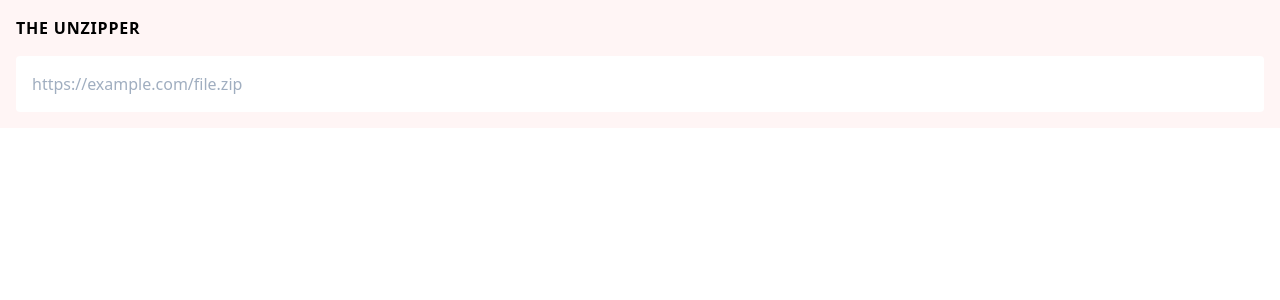
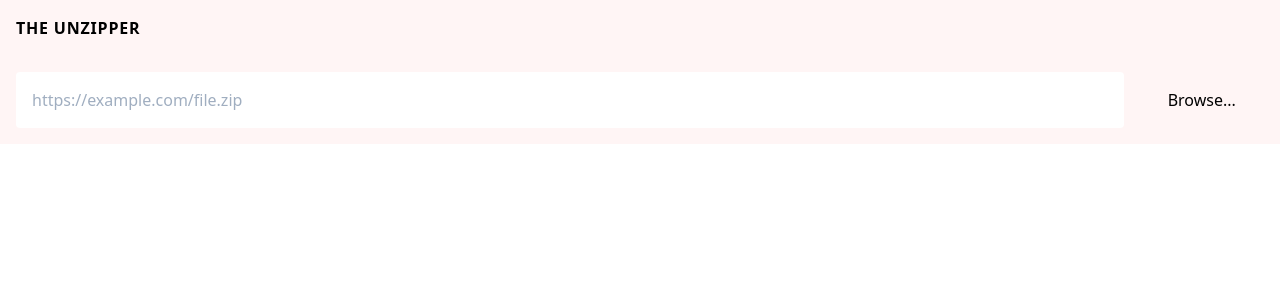
Before and after one commit to Schniz/unzipper-online, a Next.js app: page / in a window 1280 px wide. Shown: the top 300 px of the page. Built offline with nearby package versions, Linux system fonts and the light colour scheme.

Commit message:
Allow client selected files

```diff
--- a/package.json
+++ b/package.json
@@ -12,6 +12,7 @@
     "axios": "^0.20.0",
     "cssnano": "^4.1.10",
     "heroicons": "^0.4.2",
+    "jszip": "^3.5.0",
     "next": "^9.5.5",
     "next-transpile-modules": "^4.1.0",
     "react": "^16.14.0",
--- a/pages/index.tsx
+++ b/pages/index.tsx
@@ -1,14 +1,15 @@
 import { GetServerSideProps } from "next";
 import { File, listFilesInZip } from "../src/unzip";
+import { unzip } from "../src/zip";
 import { validateUrl } from "../src/validateUrl";
-import { useRef } from "react";
+import { useRef, useState, useEffect, ChangeEvent } from "react";
 import { useRouter } from "next/router";
 import DocumentIcon from "heroicons/react/solid/Document";
 import DocumentIconOutline from "heroicons/react/outline/Document";
 import Head from "next/head";
 import { AxiosError } from "axios";
 
-type Props =
+type PageState =
   | {
       state: "errorReading";
       message: string;
@@ -23,22 +24,45 @@ type Props =
       state: "home";
     };
 
-export default function Home(props: Props): NonNullable<React.ReactNode> {
+export default function Home(props: PageState): NonNullable<React.ReactNode> {
   const textInputRef = useRef<HTMLInputElement>(null);
   const router = useRouter();
+  const [pageState, setPageState] = useState<PageState>(props);
+  useEffect(() => {
+    setPageState(props);
+  }, [props]);
+  const userSelectedFile = async (a: ChangeEvent<HTMLInputElement>) => {
+    try {
+      const zip = await unzip(a.target.files?.[0]);
+      setPageState({
+        state: "listFiles",
+        archive: zip.name,
+        files: zip.files.map((e) => ({
+          type: e.dir ? "Directory" : "File",
+          fileName: e.name,
+        })),
+      });
+    } catch (err) {
+      setPageState({
+        state: "errorReading",
+        archive: a.target.files?.[0].name ?? "unknown",
+        message: err.message,
+      });
+    }
+  };
 
   return (
     <>
       <Head>
         <title>
           The Unzipper
-          {props.state === "listFiles" ? " : file list" : null}
-          {props.state === "errorReading" ? " : an error occured" : null}
+          {pageState.state === "listFiles" ? " : file list" : null}
+          {pageState.state === "errorReading" ? " : an error occured" : null}
         </title>
       </Head>
       <div className="min-h-screen min-w-screen">
         <form
-          className="p-4 bg-red-100"
+          className="p-4 bg-red-100 grid grid-cols-9 gap-4"
           action="/"
           onSubmit={(e) => {
             e.preventDefault();
@@ -49,45 +73,58 @@ export default function Home(props: Props): NonNullable<React.ReactNode> {
             router.push(`/?archive=${archive}`);
           }}
         >
-          <h1 className="pb-4 font-bold tracking-wider uppercase">
+          <h1 className="pb-4 font-bold tracking-wider uppercase col-span-9">
             The Unzipper
           </h1>
           <input
-            className="min-w-full p-4 rounded"
-            name="archive"
+            className="min-w-full p-4 rounded col-span-8"
+            name="webArchive"
             ref={textInputRef}
             type="url"
             defaultValue={
-              props.state === "listFiles"
-                ? props.archive
-                : props.state === "errorReading"
-                ? props.archive
+              pageState.state === "listFiles"
+                ? pageState.archive
+                : pageState.state === "errorReading"
+                ? pageState.archive
                 : ""
             }
             placeholder="https://example.com/file.zip"
           />
+          <label
+            htmlFor="clientArchive"
+            className="flex justify-center items-center col-span-1"
+          >
+            Browse...
+          </label>
+          <input
+            className="hidden"
+            type="file"
+            id="clientArchive"
+            name="clientArchive"
+            onChange={userSelectedFile}
+          />
         </form>
         <div className="p-4">
-          {props.state === "errorReading" && (
+          {pageState.state === "errorReading" && (
             <>
               <h3 className="text-xl font-thin">An error occured</h3>
-              <p>{props.message}</p>
+              <p>{pageState.message}</p>
             </>
           )}
-          {props.state === "listFiles" && (
+          {pageState.state === "listFiles" && (
             <>
               <h3 className="text-xl font-thin">
                 Files in{" "}
                 <code className="inline-block p-1 text-sm leading-normal align-middle bg-red-100 rounded">
-                  {props.archive}
+                  {pageState.archive}
                 </code>
               </h3>
               <ul className="pt-4 grid lg:grid-cols-3 md:grid-cols-2 sm:grid-cols-1">
-                {props.files
+                {pageState.files
                   .filter((f) => f.type === "File")
                   .map((file) => {
                     const path = encodeURIComponent(file.fileName);
-                    const archive = encodeURIComponent(props.archive);
+                    const archive = encodeURIComponent(pageState.archive);
                     return (
                       <li key={file.fileName}>
                         <a
@@ -112,7 +149,9 @@ export default function Home(props: Props): NonNullable<React.ReactNode> {
   );
 }
 
-export const getServerSideProps: GetServerSideProps<Props> = async (ctx) => {
+export const getServerSideProps: GetServerSideProps<PageState> = async (
+  ctx
+) => {
   const { archive } = ctx.query;
 
   if (archive) {
@@ -123,7 +162,10 @@ export const getServerSideProps: GetServerSideProps<Props> = async (ctx) => {
     validateUrl(archive);
     try {
       const files = await listFilesInZip(archive);
-      ctx.res.setHeader("Cache-Control", "s-maxage=3600, stale-while-revalidate");
+      ctx.res.setHeader(
+        "Cache-Control",
+        "s-maxage=3600, stale-while-revalidate"
+      );
 
       return {
         props: {
--- /dev/null
+++ b/src/zip.ts
@@ -0,0 +1,18 @@
+import JSZip, { JSZipObject } from "jszip";
+
+interface Zip {
+  name: string;
+  files: JSZipObject[];
+}
+
+export async function unzip(file: any): Promise<Zip> {
+  const zip = await JSZip.loadAsync(file);
+  const entriesNames: JSZipObject[] = [];
+  zip.forEach((relativePath, zipEntry) => {
+    entriesNames.push(zipEntry);
+  });
+  return {
+    name: file.name,
+    files: entriesNames,
+  };
+}
```
Also changed, not shown: 2 other files (tests, documents, lock files or other folders).
